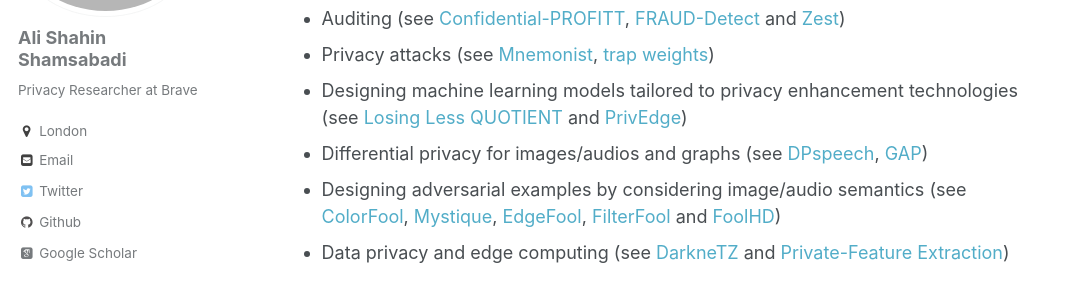
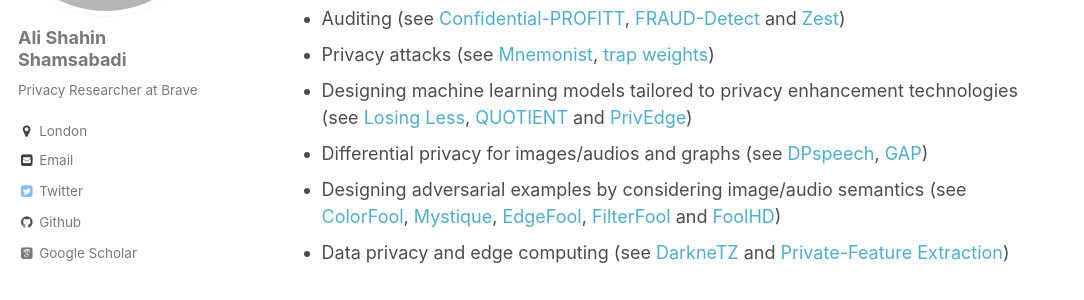
Before and after one commit to AliShahin/AliShahin.github.io, a Jekyll site: the page built from _pages/about.md, in a window 1280 px wide and 900 px high, scrolled down 472 px. Shown: the part 153-453 px from the top of the window, without its empty margins (0-1084 px from the left). Built offline with Jekyll 4.4.1, drawn with Linux system fonts in a browser that asks for light colours; some web fonts are replaced.

```diff
--- a/_pages/about.md
+++ b/_pages/about.md
@@ -16,7 +16,7 @@ I love to help Machine Learning and Artificial Intelligence to be Trustworthy, A
 My research has been published at top-tier conferences including NeurIPS, ICLR, CVPR, CCS, USENIX Security and PETs. My research interests and recent works include:
 - Auditing (see [Confidential-PROFITT](https://openreview.net/forum?id=iIfDQVyuFD), [FRAUD-Detect](https://openreview.net/pdf?id=3vmKQUctNy) and [Zest](https://openreview.net/forum?id=OUz_9TiTv9j))
 - Privacy attacks (see [Mnemonist](https://openreview.net/pdf?id=oVn5GLyONY), [trap weights](https://arxiv.org/pdf/2112.02918.pdf))
-- Designing machine learning models tailored to privacy enhancement technologies (see [Losing Less](https://petsymposium.org/popets/2023/popets-2023-0083.pdf) [QUOTIENT](https://arxiv.org/pdf/1907.03372) and [PrivEdge](https://arxiv.org/pdf/2004.05574))
+- Designing machine learning models tailored to privacy enhancement technologies (see [Losing Less](https://petsymposium.org/popets/2023/popets-2023-0083.pdf), [QUOTIENT](https://arxiv.org/pdf/1907.03372) and [PrivEdge](https://arxiv.org/pdf/2004.05574))
 - Differential privacy for images/audios and graphs (see [DPspeech](https://arxiv.org/pdf/2202.11823.pdf), [GAP](https://arxiv.org/pdf/2203.00949.pdf))
 - Designing adversarial examples by considering image/audio semantics (see [ColorFool](https://openaccess.thecvf.com/content_CVPR_2020/papers/Shamsabadi_ColorFool_Semantic_Adversarial_Colorization_CVPR_2020_paper.pdf), [Mystique](https://arxiv.org/pdf/2202.02751.pdf), [EdgeFool](https://arxiv.org/pdf/1910.12227.pdf), [FilterFool](https://arxiv.org/pdf/2008.06069.pdf) and [FoolHD](https://arxiv.org/pdf/2011.08483.pdf))
 - Data privacy and edge computing (see [DarkneTZ](https://arxiv.org/pdf/2004.05703) and [Private-Feature Extraction](https://arxiv.org/pdf/1802.03151.pdf))
```
